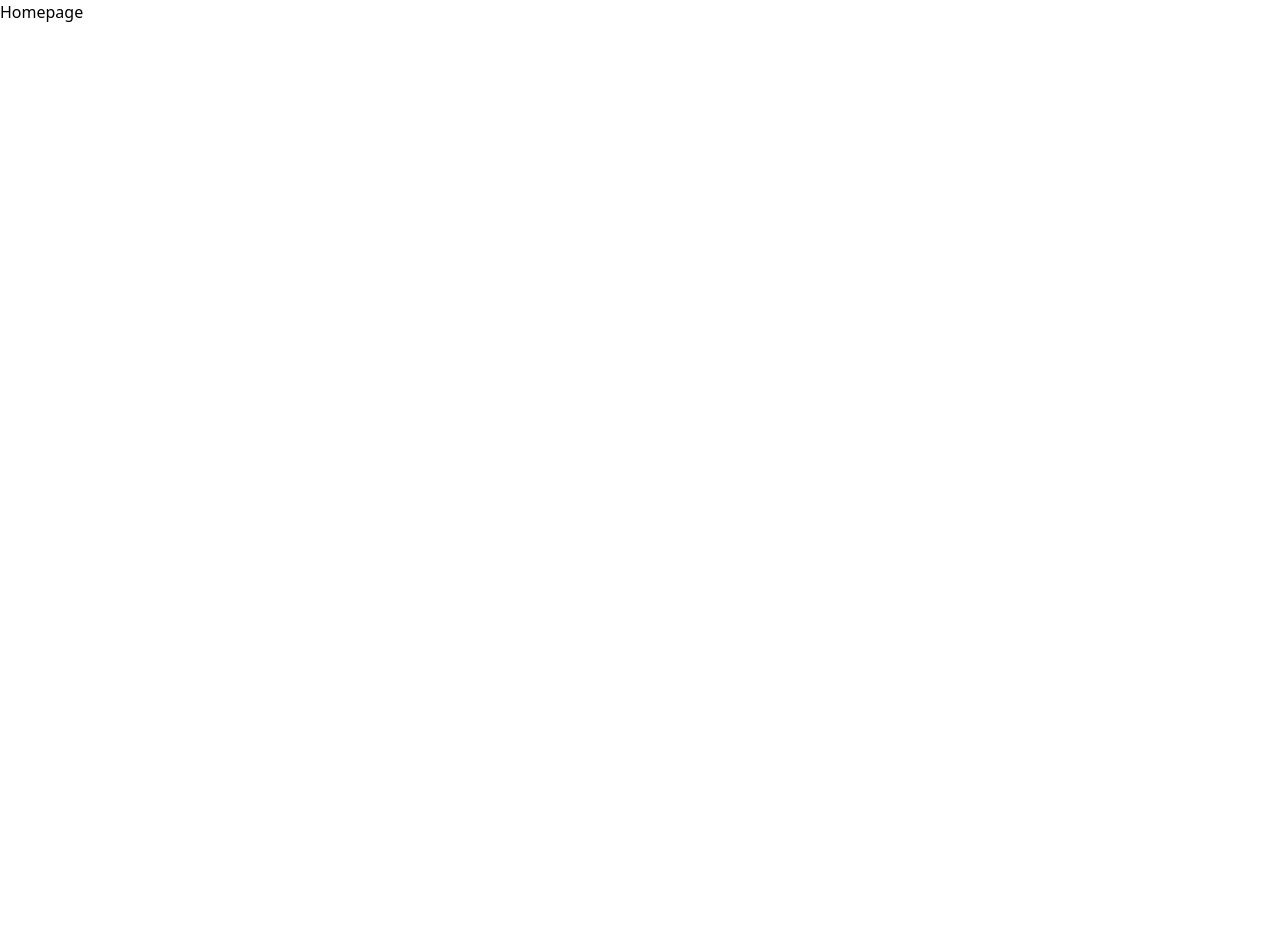
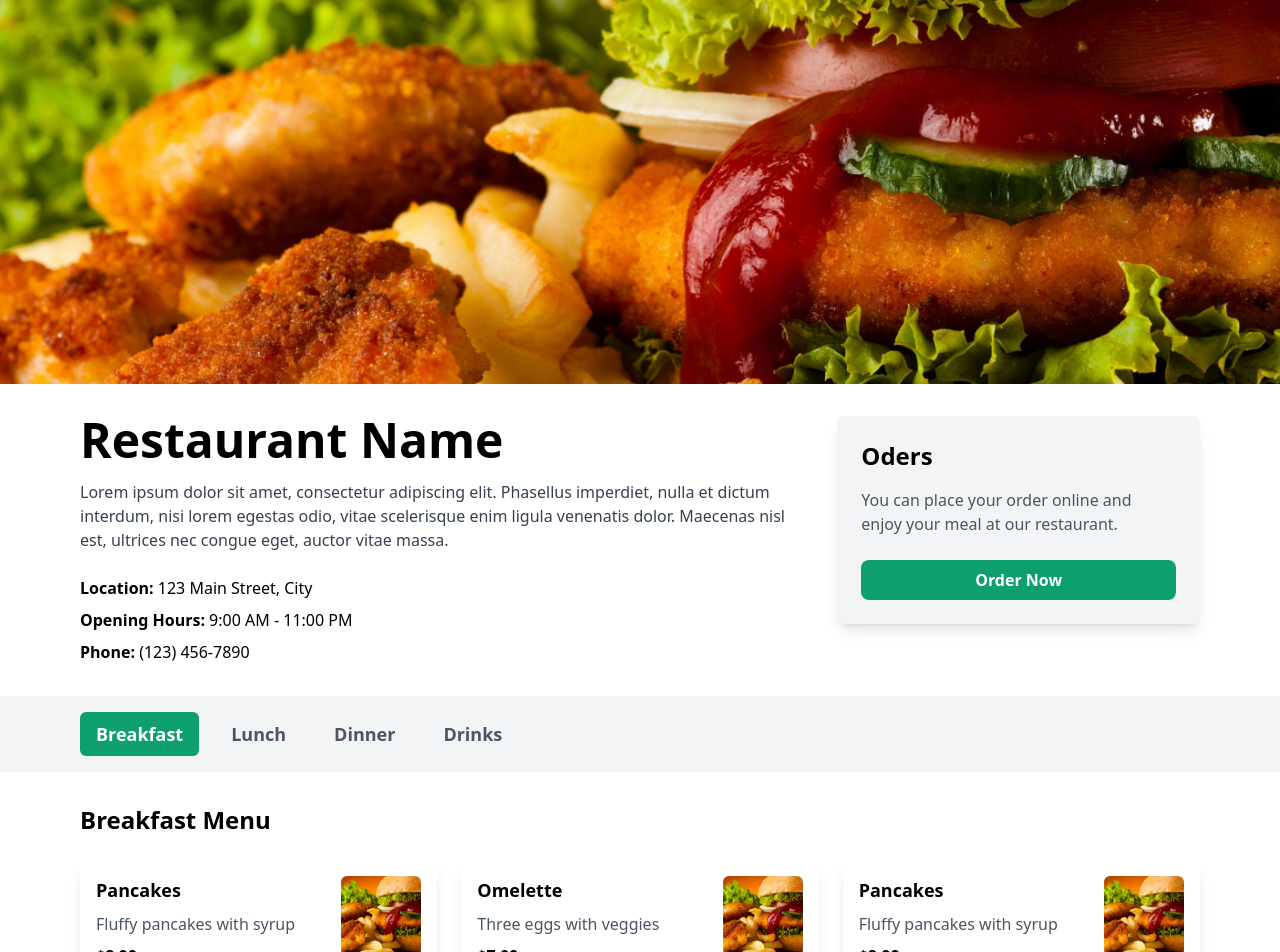
Before and after one commit to mskanishkaudayanga/resturent_frontend, a React (Vite) app: page /resturent in a window 1280 px wide. Shown: the top 952 px of the page. Before the commit the page ends 800 px from the top, so only its background shows below. Built offline with nearby package versions, Linux system fonts and the light colour scheme.

Commit message:
resturent pages

```diff
--- a/src/Components/resturentCard.tsx
+++ b/src/Components/resturentCard.tsx
@@ -18,10 +18,6 @@ const ResturentCard = ({ data }: { data: Resturant }) => {
         <h5 className="text-xl font-semibold tracking-tight text-gray-900 dark:text-white">
          {restaurantName}
         </h5>
-
-      <div className="flex flex-col items-center justify-between">
-        <p>Discription About Resturent  </p>
-      </div>
       <div className="flex flex-col  justify-start ">
              <p className="text-sm font-medium">Location : {city}</p>
         </div>
--- a/src/Routes/router.tsx
+++ b/src/Routes/router.tsx
@@ -4,6 +4,7 @@ import Homepage from "../pages/Homepage" ;
 import ResturentPage from '../pages/resturentPage';
 import React from 'react';
 import SignUp from '../pages/signUp';
+import Login from '../pages/login';
 
 export default function AppRouter() {
   return (
@@ -12,6 +13,7 @@ export default function AppRouter() {
         <Route path="/" element={<Homepage />} />
         <Route path="/resturent" element={<ResturentPage />} />
         <Route path="/signup" element={<SignUp/>} />
+        <Route path='/login' element={<Login/>} />
       </Routes>
 
   );
--- a/src/pages/Homepage.tsx
+++ b/src/pages/Homepage.tsx
@@ -49,9 +49,6 @@ const Homepage = () => {
                     </button>
                 ))}
             </div>
-
-
-
             {/* Restaurant Cards Grid */}
             <div className="grid grid-cols-1 md:grid-cols-3 lg:grid-cols-5 gap-6">
                   {restaurants.map((resturent) => {
--- a/src/pages/login.tsx
+++ b/src/pages/login.tsx
@@ -1,9 +1,9 @@
 import React from 'react'
 
-const login=()=> {
+const Login=()=> {
   return (
     <div>login</div>
   )
 }
 
-export default login
+export default Login
--- a/src/pages/resturentPage.tsx
+++ b/src/pages/resturentPage.tsx
@@ -1,11 +1,176 @@
-import React from "react"
+import React, { useState } from "react";
+
+const RestaurantPage = () => {
+  // Define the menu categories and dishes
+ const menus = {
+    Breakfast: [
+      {
+        name: "Pancakes",
+        description: "Fluffy pancakes with syrup",
+        price: "$8.99",
+        image: "../../public/r.jpeg", // Replace with actual image URLs
+      },
+      {
+        name: "Omelette",
+        description: "Three eggs with veggies",
+        price: "$7.99",
+        image: "../../public/r.jpeg",
+      },
+       {
+        name: "Pancakes",
+        description: "Fluffy pancakes with syrup",
+        price: "$8.99",
+        image: "../../public/r.jpeg", // Replace with actual image URLs
+      },
+      {
+        name: "Omelette",
+        description: "Three eggs with veggies",
+        price: "$7.99",
+        image: "../../public/r.jpeg",
+      },
+    ],
+    Lunch: [
+      {
+        name: "Cheeseburger",
+        description: "Juicy beef burger with cheese",
+        price: "$12.99",
+        image: "https://example.com/cheeseburger.jpg",
+      },
+      {
+        name: "Caesar Salad",
+        description: "Fresh romaine with Caesar dressing",
+        price: "$10.99",
+        image: "https://example.com/caesarsalad.jpg",
+      },
+    ],
+    Dinner: [
+      {
+        name: "Steak",
+        description: "Grilled rib-eye steak",
+        price: "$22.99",
+        image: "https://example.com/steak.jpg",
+      },
+      {
+        name: "Spaghetti",
+        description: "Spaghetti with marinara sauce",
+        price: "$14.99",
+        image: "https://example.com/spaghetti.jpg",
+      },
+    ],
+    Drinks: [
+      {
+        name: "Coffee",
+        description: "Hot brewed coffee",
+        price: "$2.99",
+        image: "https://example.com/coffee.jpg",
+      },
+      {
+        name: "Soda",
+        description: "Chilled soda can",
+        price: "$1.99",
+        image: "https://example.com/soda.jpg",
+      },
+    ],
+  };
 
 
-const RestuarentPage = () => {
-    return (
-        <div>
-        <h1>Homepage</h1>
+  // State to track the current selected menu
+  const [selectedMenu, setSelectedMenu] = useState("Breakfast");
+
+  return (
+    <div>
+      {/* Full-width Hero Image */}
+      <div className="relative w-full h-64 lg:h-96">
+        <img
+          src="../../public/r.jpeg"
+          alt="Restaurant"
+          className="w-full h-full object-cover"
+        />
+      </div>
+
+      {/* Restaurant Info Section */}
+      <div className="max-w-6xl mx-auto px-4 py-8 lg:flex lg:items-start lg:space-x-8">
+        {/* Restaurant Name and Description */}
+        <div className="lg:w-2/3">
+          <h1 className="text-3xl lg:text-5xl font-bold mb-4">Restaurant Name</h1>
+          <p className="text-gray-700 mb-6">
+            Lorem ipsum dolor sit amet, consectetur adipiscing elit. Phasellus imperdiet, nulla et dictum interdum, nisi lorem egestas odio, vitae scelerisque enim ligula venenatis dolor. Maecenas nisl est, ultrices nec congue eget, auctor vitae massa.
+          </p>
+
+          {/* Restaurant Details */}
+          <div className="space-y-2">
+            <p><strong>Location:</strong> 123 Main Street, City</p>
+            <p><strong>Opening Hours:</strong> 9:00 AM - 11:00 PM</p>
+            <p><strong>Phone:</strong> (123) 456-7890</p>
+          </div>
         </div>
-    )
-}
-export default RestuarentPage
+
+        {/* Additional Info or Side Section */}
+        <div className="lg:w-1/3 mt-8 lg:mt-0">
+          <div className="bg-gray-100 p-6 rounded-lg shadow-lg">
+            <h2 className="text-2xl font-semibold mb-4">Oders</h2>
+            <p className="text-gray-600 mb-6">
+              You can place your order online and enjoy your meal at our restaurant.
+            </p>
+            <button className="w-full bg-green-500 text-white font-bold py-2 px-4 rounded-lg hover:bg-green-600 transition duration-300">
+              Order Now
+            </button>
+          </div>
+        </div>
+      </div>
+
+      {/* Menu Tabs */}
+      <div className="bg-gray-100 py-4">
+        <div className="max-w-6xl mx-auto px-4">
+          <div className="flex space-x-4">
+            {Object.keys(menus).map((menu) => (
+              <button
+                key={menu}
+                className={`py-2 px-4 font-semibold text-lg ${
+                  selectedMenu === menu
+                    ? "bg-green-500 text-white rounded-md"
+                    : "text-gray-600 hover:bg-gray-200"
+                }`}
+                onClick={() => setSelectedMenu(menu)}
+              >
+                {menu}
+              </button>
+            ))}
+          </div>
+        </div>
+      </div>
+
+      {/* Menu Items */}
+     <div className="max-w-6xl mx-auto px-4 py-8">
+        <h2 className="text-2xl font-bold mb-6">{selectedMenu} Menu</h2>
+        <div className="grid grid-cols-1 sm:grid-cols-2 lg:grid-cols-3 gap-6">
+          {menus[selectedMenu].map((dish, index) => (
+            <div key={index} className="bg-white shadow-lg rounded-lg p-4 flex">
+              <div className="flex-1">
+                <h3 className="text-lg font-semibold mb-2">{dish.name}</h3>
+                <p className="text-gray-600 mb-2">{dish.description}</p>
+                <p className="font-bold">{dish.price}</p>
+              </div>
+              <img
+                src={dish.image}
+                alt={dish.name}
+                className="w-20 h-20 object-cover rounded-md ml-4" // Adjust size as needed
+              />
+            </div>
+          ))}
+        </div>
+      </div>
+
+      {/* Footer */}
+      <footer className="bg-gray-800 py-6">
+        <div className="max-w-6xl mx-auto px-4">
+          <p className="text-white text-center">
+            &copy; 2024 Restaurant Name. All rights reserved.
+          </p>
+        </div>
+      </footer>
+    </div>
+  );
+};
+
+export default RestaurantPage;
--- a/src/pages/signUp.tsx
+++ b/src/pages/signUp.tsx
@@ -1,8 +1,9 @@
 import React, { useState } from "react";
 import RestuarentService from "../services/Resturent.service";
+import { useNavigate } from "react-router-dom";
 
 const SignUp = () => {
-  // State to handle form data
+  const navigate = useNavigate();
   const [formData, setFormData] = useState({
     email: "",
     restaurantName: "",
@@ -11,34 +12,57 @@ const SignUp = () => {
     city: "",
   });
 
-  // Handle input change
+  const [alertVisible, setAlertVisible] = useState(false); // Alert visibility state
+  const [alertMessage, setAlertMessage] = useState(""); // Alert message
+
   const handleChange = (e) => {
     setFormData({ ...formData, [e.target.name]: e.target.value });
   };
 
   const fletchData = async (formData) => {
     try {
-         const response =await RestuarentService.addResturent(formData);
+      const response = await RestuarentService.addResturent(formData);
+      if (response) {
+        setAlertMessage("Registration successful!"); // Set success message
+        setAlertVisible(true); // Show alert
+        setFormData({
+          email: "",
+          restaurantName: "",
+          password: "",
+          confirmPassword: "",
+          city: "",
+        });
+      }
     } catch (error) {
+      setAlertMessage("Registration failed! Please try again."); // Set error message
+      setAlertVisible(true); // Show alert
       console.log(error);
     }
+  };
 
-  }
-  const handleSubmit = async (e: React.FormEvent) => {
+  const handleSubmit = async (e) => {
     e.preventDefault();
     await fletchData(formData);
+    navigate('/login')
   };
 
   return (
-    <div
-      className="min-h-screen flex flex-col lg:flex-row items-center justify-center bg-cover bg-center"
+    <div className="min-h-screen flex flex-col lg:flex-row items-center justify-center bg-cover bg-center"
       style={{
-        backgroundImage: "url('https://example.com/background-image.jpg')", // Replace with your background image URL
+        backgroundImage: "url('https://example.com/background-image.jpg')",
       }}
     >
       {/* Left side: Sign Up Form */}
       <div className="lg:w-1/2 flex items-center justify-center bg-white bg-opacity-80 p-8 rounded-lg shadow-lg">
         <div className="w-full max-w-md p-8">
+
+          {/* Alert Message */}
+          {alertVisible && (
+            <div className={`w-full p-4 mb-4 text-white ${alertMessage.includes("successful") ? "bg-green-500" : "bg-red-500"} rounded-lg`}>
+              {alertMessage}
+            </div>
+          )}
+
           {/* Heading */}
           <h2 className="text-3xl font-bold text-center text-green-500 mb-6">Sign Up</h2>
 
@@ -132,6 +156,17 @@ const SignUp = () => {
               Sign Up
             </button>
           </form>
+
+          {/* Sign In Button */}
+          <div className="flex justify-center items-center mt-4">
+            <p className="mr-2">Already have an account?</p>
+            <button
+              onClick={() => navigate("/login")}
+              className="text-green-500 bg-white hover:bg-white"
+            >
+              Sign In
+            </button>
+          </div>
         </div>
       </div>
 
```
